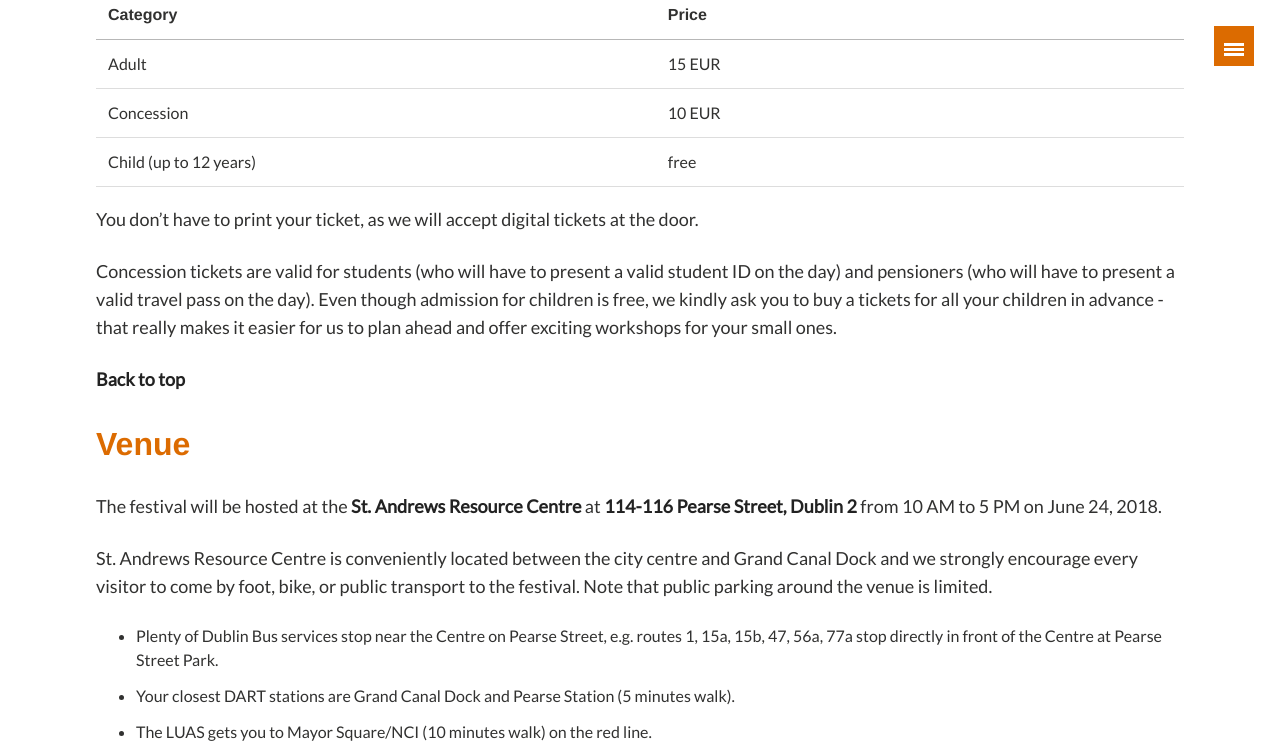
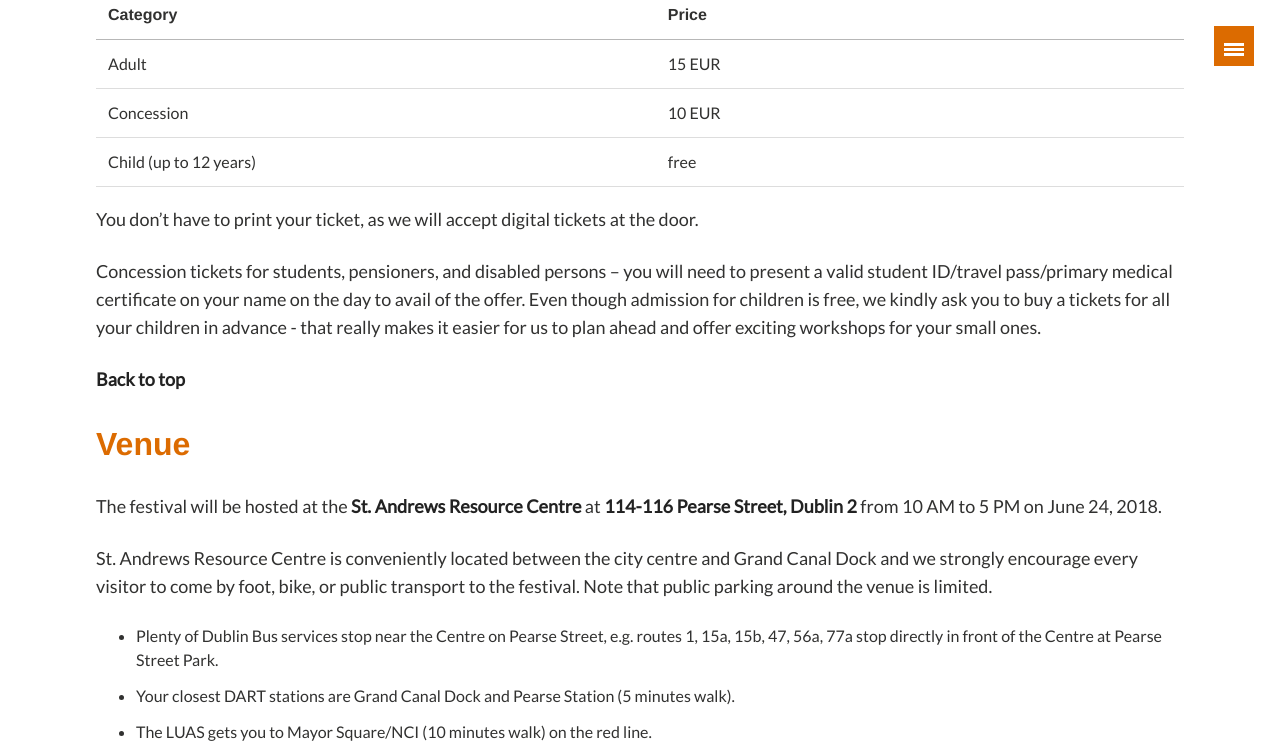
Before and after one commit to zerowastefestival/zerowastefestival.github.io, a Jekyll site: the page built from index.md, in a window 1280 px wide and 900 px high, scrolled down 2340 px, cut to the strip 0-756 px from the top of the window. Built offline with Jekyll 4.4.1, drawn with Linux system fonts in a browser that asks for light colours; some web fonts are replaced.

Commit message:
updates concession tickets

```diff
--- a/index.md
+++ b/index.md
@@ -55,7 +55,7 @@ Tickets are available on [Eventbrite](https://www.eventbrite.ie/e/zero-waste-fes
 
 You don't have to print your ticket, as we will accept digital tickets at the door.
 
-Concession tickets are valid for students (who will have to present a valid student ID on the day) and pensioners (who will have to present a valid travel pass on the day). Even though admission for children is free, we kindly ask you to buy a tickets for all your children in advance - that really makes it easier for us to plan ahead and offer exciting workshops for your small ones.
+Concession tickets for students, pensioners, and disabled persons -- you will need to present a valid student ID/travel pass/primary medical certificate on your name on the day to avail of the offer. Even though admission for children is free, we kindly ask you to buy a tickets for all your children in advance - that really makes it easier for us to plan ahead and offer exciting workshops for your small ones.
 
 <a href="#top">Back to top</a>
 
```
Also changed, not shown: _posts/2018-06-01-ticket-sale-zero-waste-festival-started.md (+1 -1 lines).
